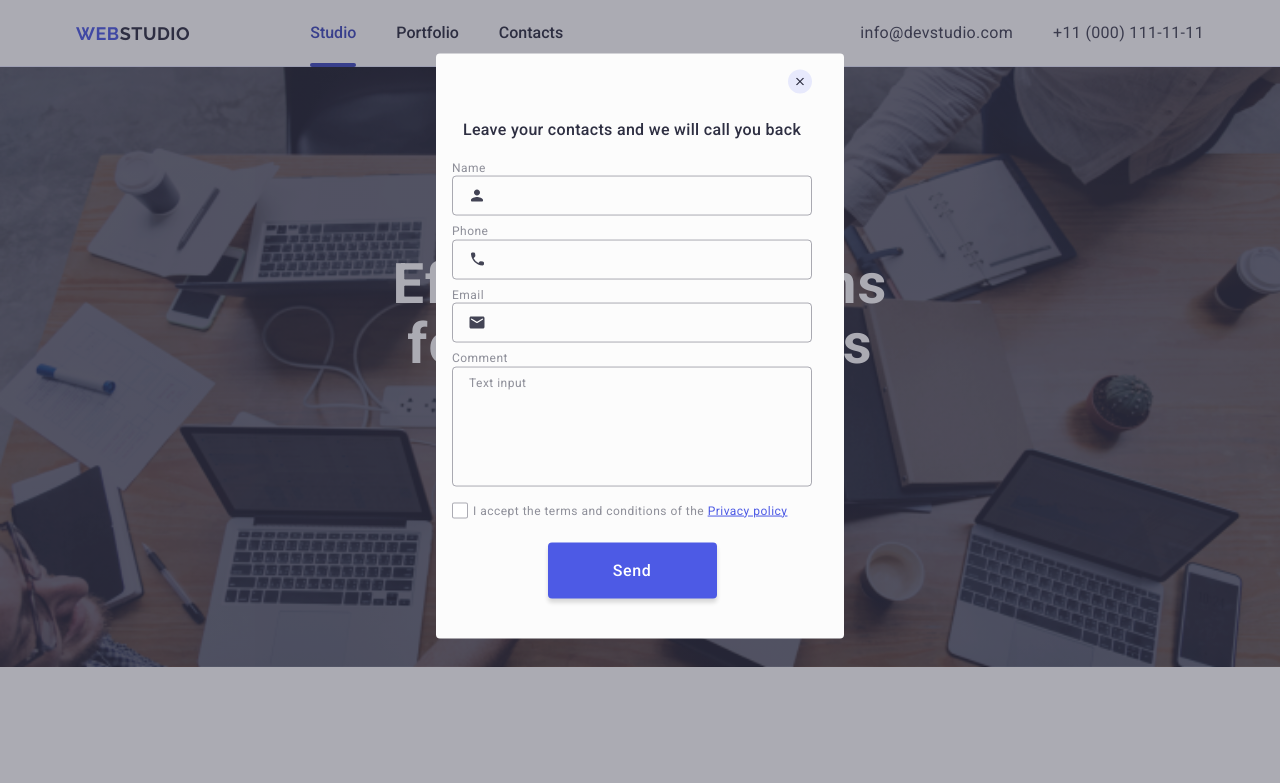
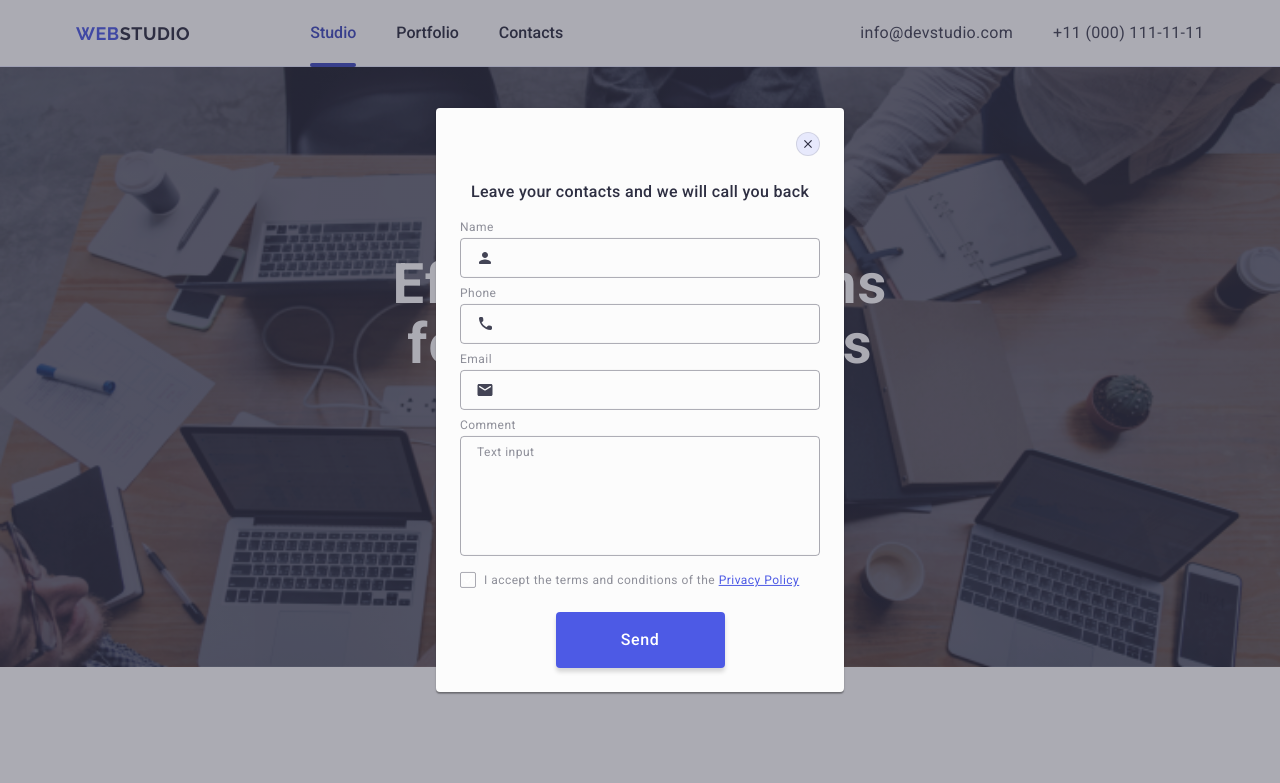
Before and after one commit to VladyslavVagin/goit-markup-hw-06, a plain HTML site: page index.html in a window 1280 px wide. Both pictures are taken after a click on the button "Order Service". Shown: the top 783 px of the page. Drawn offline with nearby package versions, Linux system fonts and the light colour scheme; a script that the page names is missing.

Commit message:
goit-markup-hw-06
update due to hw-05 ) small corrections in modal form

```diff
--- a/css/styles.css
+++ b/css/styles.css
@@ -111,11 +111,7 @@ img {
   box-shadow: 0px 4px 4px 0px rgba(0, 0, 0, 0.15);
   transition: background-color 250ms cubic-bezier(0.4, 0, 0.2, 1);
 }
-/* ==========ORDER REQUEST FORM===================================================== */
-.close-icon-container {
-  display: flex;
-  justify-content: end;
-}
+/* ==========ORDER REQUEST FORM======================== */
 .close-icon {
   fill: var(--titles-color);
   transition: fill 250ms cubic-bezier(0.4, 0, 0.2, 1);
@@ -124,19 +120,28 @@ img {
 .close-btn:focus .close-icon {
   fill: var(--white-background-color);
 }
+
 .close-btn {
+  position: absolute;
+  top: 24px;
+  right: 24px;
+  width: 24px;
+  height: 24px;
   border-radius: 50%;
-  padding: 8px;
-  border-style: none;
+  display: flex;
+  align-items: center;
+  justify-content: center;
   background-color: #e7e9fc;
+  border: 1px solid rgba(0, 0, 0, 0.1);
+  padding: 0;
+  cursor: pointer;
   transition: background-color 250ms cubic-bezier(0.4, 0, 0.2, 1),
     border 250ms cubic-bezier(0.4, 0, 0.2, 1);
-  display: flex;
-  margin-bottom: 24px;
 }
 .close-btn:hover,
 .close-btn:focus {
-  background-color: var(--socialmain-color);
+  background-color: var(--linkhover-color);
+  border: none;
 }
 .form-input::placeholder,
 label {
@@ -146,57 +151,73 @@ label {
   letter-spacing: 0.04em;
 }
 .form-container {
-  display: flex;
-  flex-direction: column;
-  max-width: 360px;
+  position: absolute;
+  top: 50%;
+  left: 50%;
+  transform: translate(-50%, -50%) scale(1);
+  width: 408px;
+  min-height: 584px;
+  background: #fcfcfc;
+  box-shadow: 0px 1px 1px rgba(0, 0, 0, 0.14), 0px 1px 3px rgba(0, 0, 0, 0.12),
+    0px 2px 1px rgba(0, 0, 0, 0.2);
+  border-radius: 4px;
+  transition: transform 250ms cubic-bezier(0.4, 0, 0.2, 1);
+  padding: 72px 24px 24px 24px;
+}
+.input-block {
+  margin-bottom: 16px;
 }
 .form-input,
 .input-area {
   width: 100%;
-  font-size: 18px;
-  color: rgba(46, 47, 66, 0.4);
-  font-family: inherit;
+  font-size: 16px;
+  line-height: 1.17;
+  letter-spacing: 0.04em;
+  color: #434455;
+  height: 40px;
+  border: 1px solid rgba(46, 47, 66, 0.4);
   border-radius: 4px;
-  border: 1px solid rgba(46, 47, 66, 0.4);
   background-color: transparent;
-  position: relative;
-  outline: none;
+  padding-left: 38px;
+  outline: transparent;
   transition: border-color 250ms cubic-bezier(0.4, 0, 0.2, 1);
 }
-
 .form-input {
-  resize: none;
   height: 120px;
   padding: 8px 16px;
+  resize: none;
   display: block;
 }
 
-.input-area {
-  height: 40px;
-  text-indent: 35px;
-}
-.form-input:focus-within,
-.input-area:focus-within {
-  border-color: var(--linkhover-color);
+.form-input:focus,
+.input-area:focus {
+  border-color: #4d5ae5;
 }
 .svg-form:focus-within {
   fill: var(--linkhover-color);
 }
 
 .form-title {
-  color: var(--titles-color);
-  text-align: center;
   font-weight: 500;
   font-size: 16px;
+  line-height: 1.5;
+  text-align: center;
   letter-spacing: 0.02em;
-  line-height: 1.5;
+  color: #2e2f42;
   margin-bottom: 16px;
 }
 .input-cont {
-  display: flex;
-  flex-direction: column;
-  gap: 5px;
+  margin-bottom: 8px;
 }
+.label-form-name {
+  font-size: 12px;
+  line-height: 1.17;
+  letter-spacing: 0.04em;
+  color: #8e8f99;
+  display: block;
+  margin-bottom: 4px;
+}
+
 .backdrop {
   background-color: rgba(46, 47, 66, 0.4);
   position: fixed;
@@ -205,28 +226,18 @@ label {
   left: 0;
   top: 0;
   z-index: 1;
+  overflow-y: scroll;
   cursor: not-allowed;
-  overflow-y: scroll;
   transition: opacity 250ms cubic-bezier(0.4, 0, 0.2, 1),
     visibility 250ms cubic-bezier(0.4, 0, 0.2, 1);
 }
 
-.form {
-  border-radius: 4px;
-  background: var(--dairy, #fcfcfc);
-  padding: 16px;
-  position: absolute;
-  top: 14%;
-  left: 50%;
-  transform: translate(-50%, -10%) scale(1);
-  transition: transform 250ms cubic-bezier(0.4, 0, 0.2, 1);
-}
 .is-hidden {
   visibility: hidden;
   opacity: 0;
   pointer-events: none;
 }
-/*====================== CHECKBOX ============================ */
+
 .checkbox-real {
   width: 0;
   height: 0;
@@ -234,40 +245,51 @@ label {
   z-index: -1;
   position: absolute;
 }
+
 .checkbox-icon {
   fill: var(--white-background-color);
 }
+
 .checkbox-custom {
   width: 16px;
   height: 16px;
-  display: inline-flex;
-  align-items: center;
+  border: 1px solid rgba(46, 47, 66, 0.4);
   border-radius: 2px;
-  border: 1px solid rgba(46, 47, 66, 0.4);
-  vertical-align: sub;
-  margin-right: 5px;
-  background-color: var(--white-background-color);
-  cursor: pointer;
   transition: background-color 250ms cubic-bezier(0.4, 0, 0.2, 1),
     border 250ms cubic-bezier(0.4, 0, 0.2, 1),
     fill 250ms cubic-bezier(0.4, 0, 0.2, 1);
+  display: inline-flex;
+  align-items: center;
+  justify-content: center;
+  fill: transparent;
+  position: relative;
+  margin-right: 8px;
 }
-.checkbox-container:focus-within .checkbox-custom {
-  border: 1.5px solid var(--socialmain-color);
+.checkbox-container {
+  margin-bottom: 24px;
+  position: relative;
 }
-.checkbox-real:checked + .checkbox-custom {
-  background-color: var(--socialmain-color);
+
+.checkbox-real:checked + .label-checkbox .checkbox-custom {
+  background-color: #404bbf;
+  border: none;
+  fill: #f4f4fd;
 }
-.checkbox-label {
-  display: flex;
-  align-items: center;
-  margin-top: 16px;
-}
+
 .policy-link {
   color: var(--socialmain-color);
 }
+.label-checkbox {
+  font-size: 12px;
+  line-height: 1.17;
+  letter-spacing: 0.04em;
+  color: #8e8f99;
+  display: flex;
+  align-items: center;
+}
 
 .input-wrap {
+  position: relative;
   display: flex;
   align-items: center;
 }
@@ -275,18 +297,39 @@ label {
 .svg-form {
   fill: #434455;
   position: absolute;
-  margin: 11px 0 11px 16px;
+  left: 16px;
+  top: 50%;
+  transform: translateY(-50%);
   transition: fill 250ms cubic-bezier(0.4, 0, 0.2, 1);
 }
 .input-wrap:focus-within .svg-form {
   fill: rgba(77, 90, 229, 1);
 }
+.form-btn:hover,
+.form-btn:focus {
+  background-color: var(--linkhover-color);
+}
+
 .form-btn {
+  display: block;
+  margin: 0 auto;
   min-width: 169px;
-  margin: 24px auto;
-  padding: 16px 32px;
+  height: 56px;
+  font-family: "Roboto", sans-serif;
+  font-size: 16px;
+  font-weight: 500;
+  line-height: 1.5;
+  letter-spacing: 0.04em;
+  color: #fff;
+  cursor: pointer;
+  background-color: #4d5ae5;
+  border: none;
+  border-radius: 4px;
   transition: background-color 250ms cubic-bezier(0.4, 0, 0.2, 1);
 }
+
+/* ================ / HERO SECTION &  /ORDER REQUEST FORM ====================== */
+
 /* =============visually hidden pattern  */
 .visually-hidden {
   overflow: hidden;
@@ -611,7 +654,7 @@ label {
     top: 0;
     left: 0;
     z-index: 999;
-    padding: 24px 24px 40px 16px;
+    padding: 48px 24px 40px 16px;
   }
   .burger-menu-list {
     font-size: 36px;
@@ -676,6 +719,11 @@ label {
     text-align: center;
     padding: 0 40px;
     margin: 0 auto 48px auto;
+  }
+
+  .form-container {
+    top: 70%;
+    transform: translate(-50%, -50%) scale(0.75);
   }
   /* DESCRIPTION SECTION ============ */
   .descrip-list {
@@ -743,7 +791,6 @@ label {
   }
 }
 /* ============================================================================= */
-
 /*========= NAVIGATION MENU  for MOBILE MAX 768PX ===== */
 @media screen and (max-width: 767px) {
   .address-cont,
@@ -839,6 +886,10 @@ label {
     width: 496px;
     font-size: 56px;
     padding: 0;
+  }
+  .form-container {
+    top: 50%;
+    transform: translate(-50%, -50%) scale(1);
   }
   /* ========BENEFITS SECTION  */
   .section-descr .container {
--- a/index.html
+++ b/index.html
@@ -516,73 +516,64 @@
   </footer>
   <!-- ================= / FOOTER ================================================ -->
 
-  <!-- ======= ORDER REQUEST FORM ==============================  -->
+  <!--========================= ORDER REQUEST FORM  ======================-->
   <div class="backdrop is-hidden" data-modal>
-    <form class="form" name="order-request-form" autocomplete="off">
     <div class="form-container">
-        <div class="close-icon-container">
-          <button type="submit" class="close-btn" data-modal-close>
+      <button type="button" class="close-btn" data-modal-close>
         <svg class="close-icon" width="8" height="8">
           <use href="./images/icons.svg#icon-close"></use>
         </svg></button>
-        </div>
       <p class="form-title">Leave your contacts and we will call you back</p>
-
+      <form>
         <!-- INPUT BLOCK including Textarea -->
         <div class="input-cont">
-          <div class="input-block">
-            <label for="user-name">Name</label>
+          <label for="user-name" class="label-form-name">Name</label>
           <div class="input-wrap">
             <input id="user-name" name="user-name" type="text" class="input-area" autofocus />
-              <svg width="18" height="18" class="svg-form">
+            <svg width="18" height="24" class="svg-form">
               <use href="./images/icons.svg#icon-person"></use>
             </svg>
           </div>
         </div>
-          <div class="input-block">
-            <label for="user-phone">Phone</label>
+        <div class="input-cont">
+          <label for="user-phone" class="label-form-name">Phone</label>
           <div class="input-wrap">
-              <input id="user-phone" name="user-name" type="tel" class="input-area" />
+            <input id="user-phone" name="user-phone" type="tel" class="input-area" />
             <svg width="18" height="24" class="svg-form">
               <use href="./images/icons.svg#icon-phone"></use>
             </svg>
           </div>
         </div>
-          <div class="input-block">
-            <label for="user-email">Email</label>
+        <div class="input-cont">
+          <label for="user-email" class="label-form-name">Email</label>
           <div class="input-wrap">
-              <input id="user-email" name="user-name" type="email" class="input-area" />
+            <input id="user-email" name="user-email" type="email" class="input-area" />
             <svg width="18" height="24" class="svg-form">
               <use href="./images/icons.svg#icon-email"></use>
             </svg>
           </div>
         </div>
         <div class="input-block">
-            <label for="comment-area">Comment</label>
-            <div class="input-wrap">
-              <textarea id="comment-area" name="comment" placeholder="Text input" class="form-input"
-                rows="5"></textarea>
+          <label for="user-comment" class="label-form-name">Comment</label>
+          <textarea id="user-comment" name="user-comment" placeholder="Text input" class="form-input"></textarea>
         </div>
-          </div>
-        </div>
-
         <!-- Checkbox and button SEND -->
         <div class="checkbox-container">
-          <label for="checkbox" class="checkbox-label">
-            <input type="checkbox" id="checkbox" name="private-policy" value="accepted" class="checkbox-real" />
+          <input type="checkbox" id="user-privacy" name="user-privacy" value="true"
+            class="checkbox-real visually-hidden" />
+          <label for="user-privacy" class="label-checkbox">
             <span class="checkbox-custom">
               <svg class="checkbox-icon" width="16" height="16">
                 <use href="./images/icons.svg#icon-click"></use>
               </svg>
             </span><span>I accept the terms and conditions of the <a href="" target="_blank" class="policy-link">Privacy
-                policy</a></span>
-          </label>
+                Policy</a></span></label>
         </div>
         <button type="submit" class="form-btn button">Send</button>
-      </div>
       </form>
     </div>
-  <!-- ========================================================================================= -->
+  </div>
+  <!-- ======= ORDER REQUEST FORM ==============================  -->
   <script src="./js/modal.js"></script>
   <script src="./js/menu.js"></script>
 </body>
```
Lines whose indentation alone changed are shown as unchanged.
